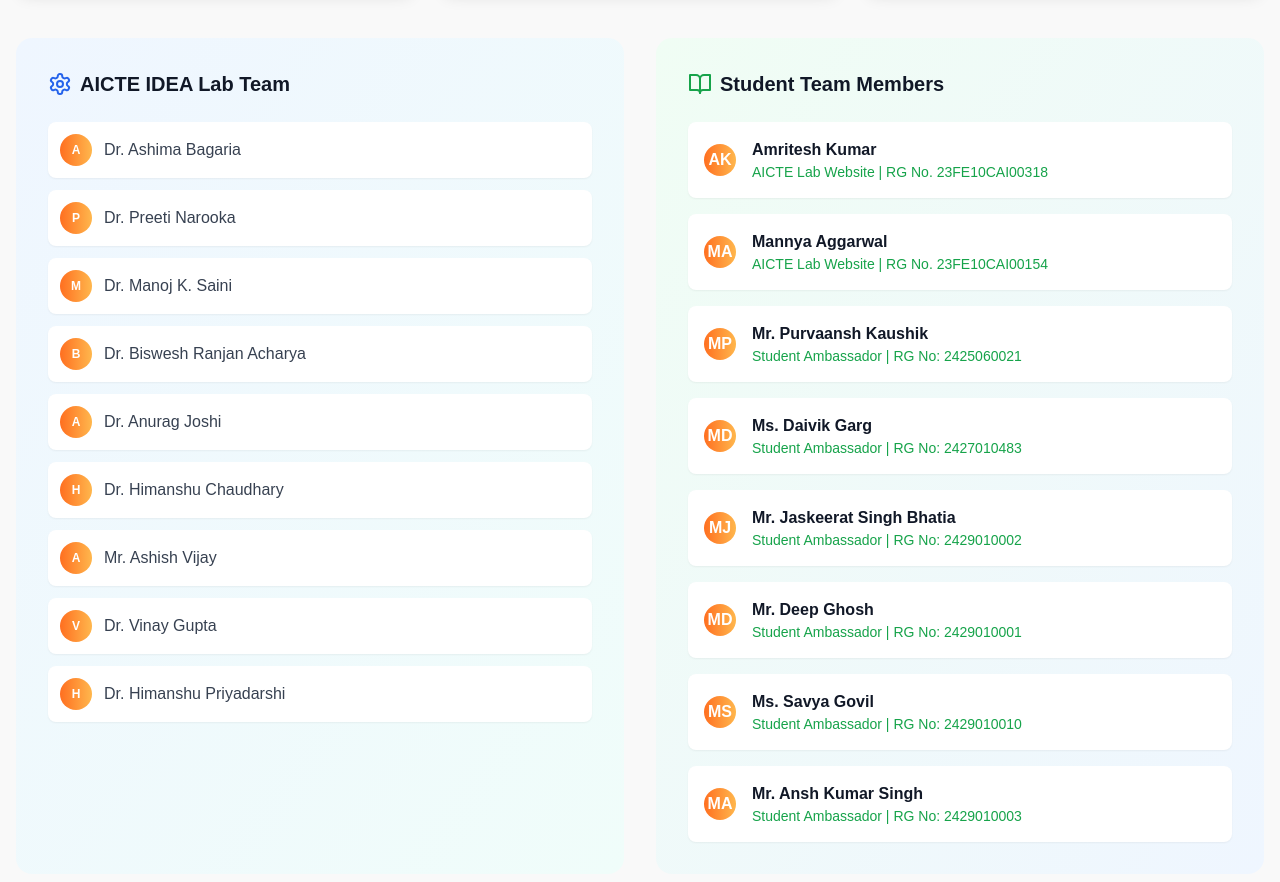
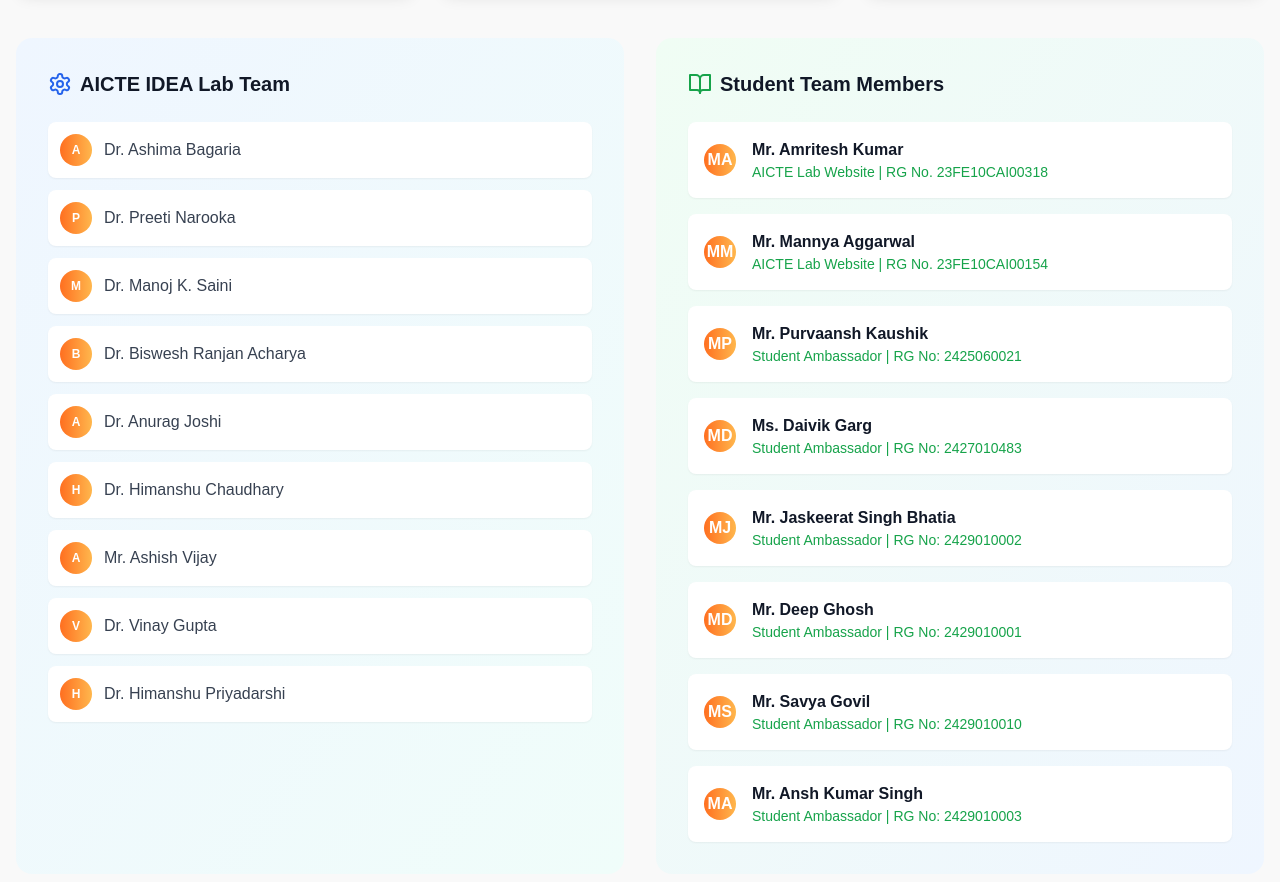
Before and after one commit to amritesh-0/AICTE-IDEA-Lab, a React (Vite) app: page / in a window 1280 px wide. Shown: the part 5040-5922 px from the top of the page. Built offline with nearby package versions, Linux system fonts and the light colour scheme.

Commit message:
Name edited

```diff
--- a/src/pages/AboutUsPage.tsx
+++ b/src/pages/AboutUsPage.tsx
@@ -122,13 +122,13 @@
   ];
 
   const studentTeam = [
-    { name: "Amritesh Kumar", role: "AICTE Lab Website | RG No. 23FE10CAI00318" },
-    { name: "Mannya Aggarwal", role: "AICTE Lab Website | RG No. 23FE10CAI00154" },
+    { name: "Mr. Amritesh Kumar", role: "AICTE Lab Website | RG No. 23FE10CAI00318" },
+    { name: "Mr. Mannya Aggarwal", role: "AICTE Lab Website | RG No. 23FE10CAI00154" },
     { name: "Mr. Purvaansh Kaushik", role: "Student Ambassador | RG No: 2425060021" },
     { name: "Ms. Daivik Garg", role: "Student Ambassador | RG No: 2427010483" },
     { name: "Mr. Jaskeerat Singh Bhatia", role: "Student Ambassador | RG No: 2429010002" },
     { name: "Mr. Deep Ghosh", role: "Student Ambassador | RG No: 2429010001" },
-    { name: "Ms. Savya Govil", role: "Student Ambassador | RG No: 2429010010" },
+    { name: "Mr. Savya Govil", role: "Student Ambassador | RG No: 2429010010" },
     { name: "Mr. Ansh Kumar Singh", role: "Student Ambassador | RG No: 2429010003" }
   ];
 
@@ -155,9 +155,8 @@
           {carouselItems.map((item, index) => (
             <motion.div
               key={index}
-              className={`absolute inset-0 transition-opacity duration-1000 ${
-                index === currentSlide ? 'opacity-100' : 'opacity-0'
-              }`}
+              className={`absolute inset-0 transition-opacity duration-1000 ${index === currentSlide ? 'opacity-100' : 'opacity-0'
+                }`}
             >
               <div
                 className="h-full bg-cover bg-center relative"
@@ -200,9 +199,8 @@
             <button
               key={index}
               onClick={() => setCurrentSlide(index)}
-              className={`w-3 h-3 rounded-full transition-colors ${
-                index === currentSlide ? 'bg-white' : 'bg-white/50'
-              }`}
+              className={`w-3 h-3 rounded-full transition-colors ${index === currentSlide ? 'bg-white' : 'bg-white/50'
+                }`}
             />
           ))}
         </div>
```
